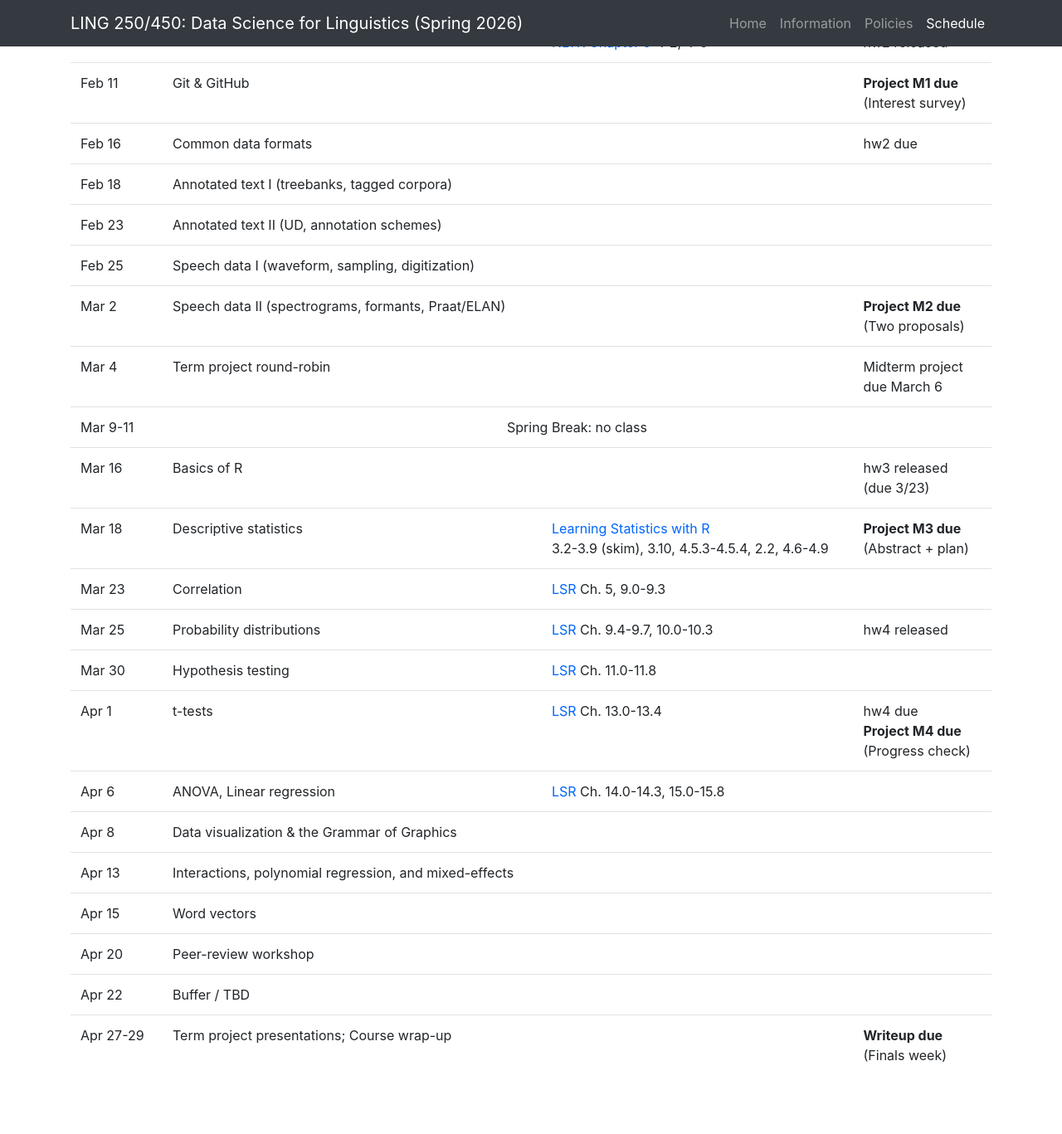
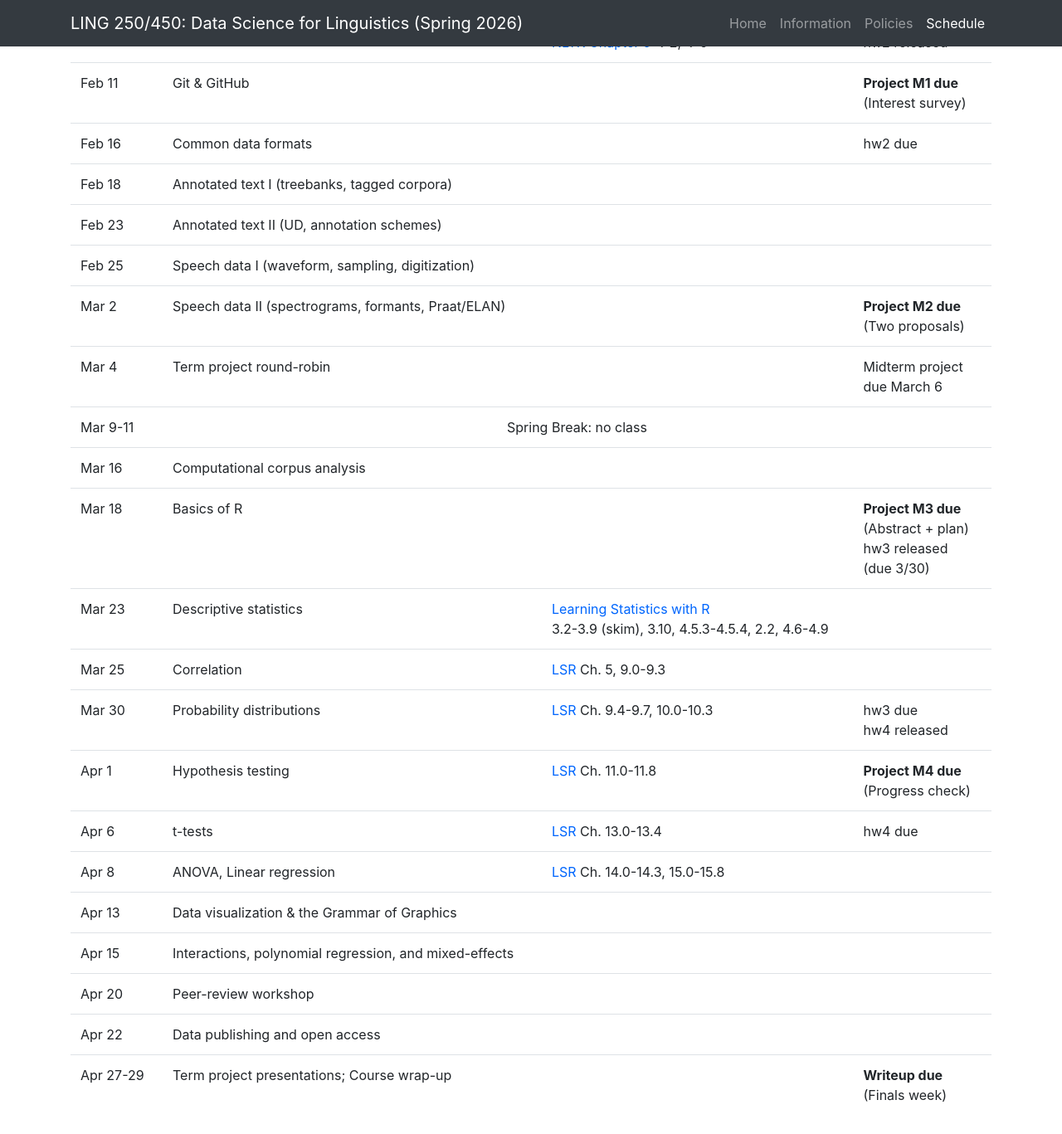
Before and after one commit to cmdowney88/cmdowney88.github.io, a Jekyll site: the page teaching/ling250/spring26/index.html, which Jekyll copies as it is, in a window 1280 px wide and 1400 px high, scrolled down 3837 px. Shown: the top 1367 px of the window at 83% size. Built offline with Jekyll 4.4.1, drawn with Linux system fonts in a browser that asks for light colours.

Commit message:
LING 250/450: Revise schedule based on Pitt course comparison
- Add "Computational corpus analysis" (topic modeling + word vectors) on Mar 16
- Shift R/stats content one session later to accommodate
- Replace "Word vectors" slot with "Interactions, polynomial regression, mixed-effects"
- Replace buffer day with "Data publishing and open access"
- Update homework due dates to match shifted schedule
- Set office hours to "By appointment"

```diff
--- a/teaching/ling250/spring26/index.html
+++ b/teaching/ling250/spring26/index.html
@@ -93,7 +93,7 @@
 								<td>
 									<a href="https://cmdowney88.github.io" target="_blank">C.M. Downey</a>
 								</td>
-								<td>TBD</td>
+								<td>By appointment</td>
 							</tr>
 						</tbody>
 					</table>
@@ -421,16 +421,26 @@
 							<tr>
 								<td>Mar 16</td>
 								<td>
+									Computational corpus analysis
+								</td>
+								<td></td>
+								<td></td>
+							</tr>
+							<tr>
+								<td>Mar 18</td>
+								<td>
 									Basics of R
 								</td>
 								<td></td>
 								<td>
-									hw3 released
-									<br>(due 3/23)
+									<strong>Project M3 due</strong>
+									<br>(Abstract + plan)
+									<br>hw3 released
+									<br>(due 3/30)
 								</td>
 							</tr>
 							<tr>
-								<td>Mar 18</td>
+								<td>Mar 23</td>
 								<td>
 									Descriptive statistics
 								</td>
@@ -438,13 +448,10 @@
 									<a href="https://learningstatisticswithr.com/lsr-0.6.pdf" target="_blank">Learning Statistics with R</a>
 									<br> 3.2-3.9 (skim), 3.10, 4.5.3-4.5.4, 2.2, 4.6-4.9
 								</td>
-								<td>
-									<strong>Project M3 due</strong>
-									<br>(Abstract + plan)
-								</td>
+								<td></td>
 							</tr>
 							<tr>
-								<td>Mar 23</td>
+								<td>Mar 25</td>
 								<td>
 									Correlation
 								</td>
@@ -455,7 +462,7 @@
 								<td></td>
 							</tr>
 							<tr>
-								<td>Mar 25</td>
+								<td>Mar 30</td>
 								<td>
 									Probability distributions
 								</td>
@@ -464,11 +471,12 @@
 									Ch. 9.4-9.7, 10.0-10.3
 								</td>
 								<td>
-									hw4 released
+									hw3 due
+									<br>hw4 released
 								</td>
 							</tr>
 							<tr>
-								<td>Mar 30</td>
+								<td>Apr 1</td>
 								<td>
 									Hypothesis testing
 								</td>
@@ -476,10 +484,13 @@
 									<a href="https://learningstatisticswithr.com/lsr-0.6.pdf" target="_blank">LSR</a>
 									Ch. 11.0-11.8
 								</td>
-								<td></td>
+								<td>
+									<strong>Project M4 due</strong>
+									<br>(Progress check)
+								</td>
 							</tr>
 							<tr>
-								<td>Apr 1</td>
+								<td>Apr 6</td>
 								<td>
 									t-tests
 								</td>
@@ -513,17 +522,9 @@
 								<td></td>
 							</tr>
 							<tr>
-								<td>Apr 13</td>
+								<td>Apr 15</td>
 								<td>
 									Interactions, polynomial regression, and mixed-effects
-								</td>
-								<td></td>
-								<td></td>
-							</tr>
-							<tr>
-								<td>Apr 15</td>
-								<td>
-									Word vectors
 								</td>
 								<td></td>
 								<td></td>
@@ -539,7 +540,7 @@
 							<tr>
 								<td>Apr 22</td>
 								<td>
-									Buffer / TBD
+									Data publishing and open access
 								</td>
 								<td></td>
 								<td></td>
```
Also changed, not shown: other parts of teaching/ling250/spring26/index.html (+2 -4 lines).
